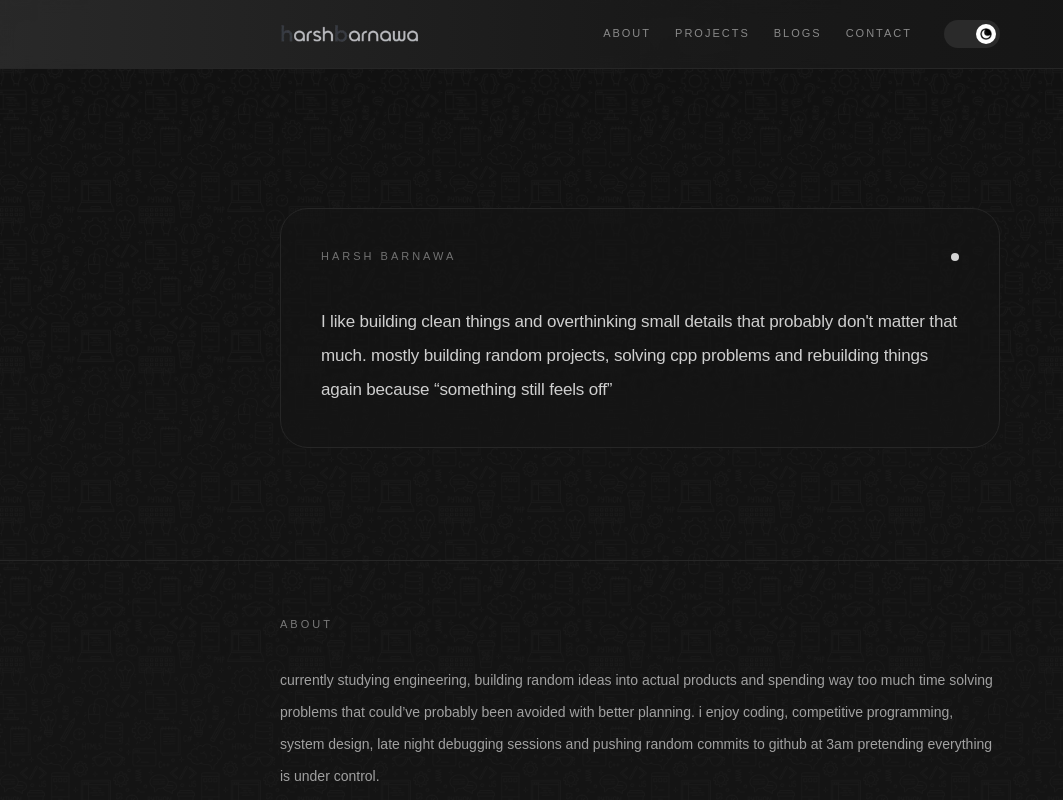
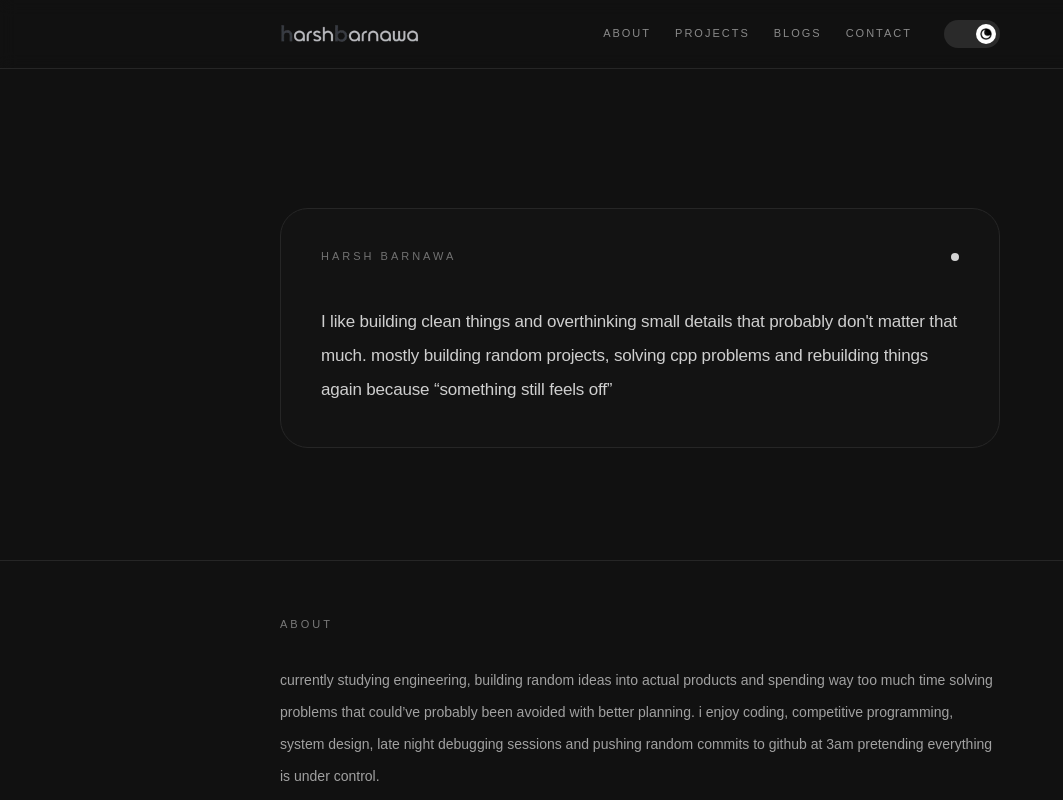
Before and after one commit to harshbarnawa/Portfolio, a React (Vite) app: page / in a window 1280 px wide. Shown: the top 800 px of the page, without its empty margins (0-1063 px from the left). Built offline with nearby package versions, Linux system fonts and the light colour scheme.

Commit message:
removed that garbage background stuff

```diff
--- a/src/App.jsx
+++ b/src/App.jsx
@@ -21,33 +21,15 @@ function App() {
   }`}
 >
 
- <div
-  className={`absolute top-0 left-0 w-full h-full bg-repeat ${
-    darkMode
-      ? "opacity-[0.05]"
-      : "opacity-[0.1]"
-  }`}
-  style={{
-    backgroundImage: `
-      linear-gradient(
-        to bottom,
-        rgba(0,0,0,0.1),
-        rgba(0,0,0,250)
-      ),
-      url('/assets/background.jpg')
-    `,
-    backgroundSize: "300px",
-    backgroundPosition: "center top",
-  }}
-/>
+
 
 </div>
 
       <nav
         className={`border-b fixed top-0 left-0 w-full z-50 backdrop-blur-sm transition-colors duration-300 ${
          darkMode
-  ? "border-[#262626] bg-gradient-to-r from-[#2a2a2a]/95 via-[#1b1b1b]/90 to-[#141414]/85"
-  : "border-[#d8d8d8] bg-gradient-to-r from-[#ffffff]/95 via-[#f1f1ef]/90 to-[#e7e7e5]/85"
+  ? "border-[#262626] "
+  : "border-[#d8d8d8] "
         }`}
       >
 
```
Also changed, not shown: public/faviconxd.png (added).
